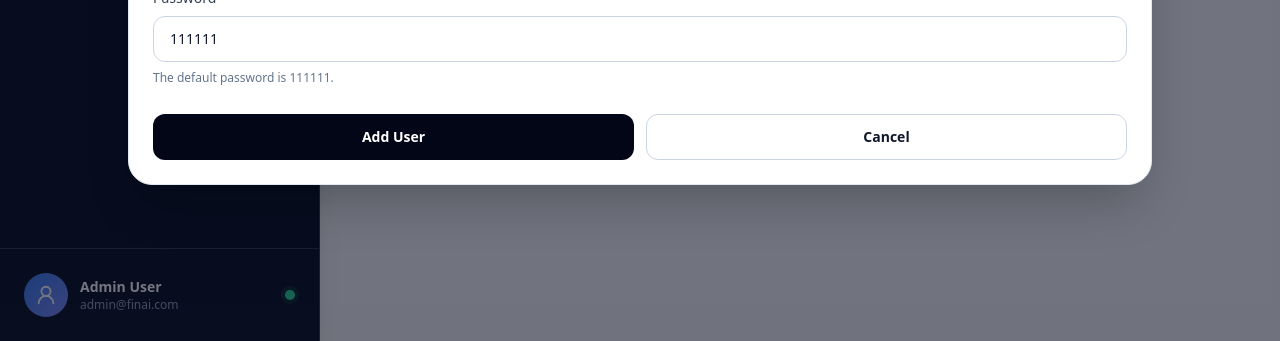
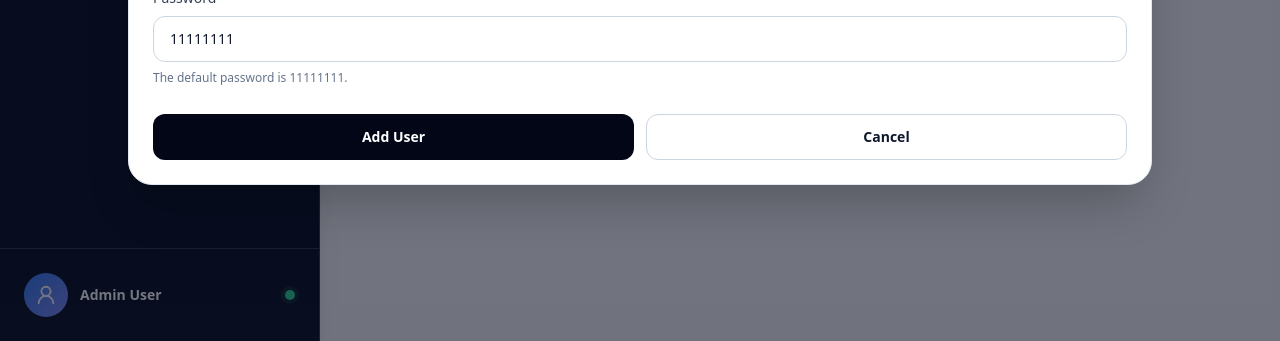
Before and after one commit to BWDreamer/AI-Financial-Literacy-Advisor-Web-Platform, a React (Vite) app in the folder frontend/: page /admin/users in a window 1280 px wide. Both pictures are taken after a click on the button "Invite User". Shown: the part 459-800 px from the top of the page. Built offline with nearby package versions, Linux system fonts and the light colour scheme; no server answers.

Commit message:
feat(admin): finalize admin session and user management

```diff
--- a/frontend/src/components/AdminPortalLayout.tsx
+++ b/frontend/src/components/AdminPortalLayout.tsx
@@ -1,12 +1,13 @@
 import { Bot } from "lucide-react";
 import { useNavigate } from "react-router-dom";
+import { avatarUrl } from "../api/auth";
 import { adminNavigation } from "../config/adminNavigation";
 import { useUser } from "../store/UserProvider";
 import AppLayout from "./AppLayout";
 
 export default function AdminPortalLayout() {
   const navigate = useNavigate();
-  const { clearUser } = useUser();
+  const { user, clearUser } = useUser();
 
   function signOut() {
     clearUser();
@@ -25,7 +26,11 @@ export default function AdminPortalLayout() {
         ),
       }}
       sections={adminNavigation}
-      profile={{ avatarUrl: null, name: "Admin User", email: "admin@finai.com" }}
+      profile={{
+        avatarUrl: avatarUrl(user?.avatar_url ?? null),
+        name: user?.username || "Admin User",
+        email: user?.email || "",
+      }}
       onAction={() => undefined}
       onProfileClick={() => undefined}
       onSignOut={signOut}
--- a/frontend/src/pages/Login.tsx
+++ b/frontend/src/pages/Login.tsx
@@ -20,8 +20,13 @@ function useLoginForm() {
     try {
       const result = await loginAccount(String(form.get("email")), String(form.get("password")));
       setToken(result.access_token);
-      await Promise.all([refreshUser(), refreshProfile()]);
-      navigate("/home");
+      const currentUser = await refreshUser();
+      if (currentUser.role === "admin") {
+        navigate("/admin", { replace: true });
+      } else {
+        await refreshProfile();
+        navigate("/home", { replace: true });
+      }
     } catch (caught) {
       setError(caught instanceof Error ? caught.message : "Unable to sign in. Please try again.");
     } finally {
@@ -33,7 +38,7 @@ function useLoginForm() {
 
 export default function Login() {
   const { user, error, loading, handleSubmit } = useLoginForm();
-  if (user) return <Navigate to="/home" replace />;
+  if (user) return <Navigate to={user.role === "admin" ? "/admin" : "/home"} replace />;
   return (
     <AuthLayout activeTab="login" title="Welcome back" subtitle="Sign in to continue to your financial dashboard.">
       <form className="space-y-5" onSubmit={handleSubmit}>
--- a/frontend/src/pages/admin/UserManagement.tsx
+++ b/frontend/src/pages/admin/UserManagement.tsx
@@ -18,7 +18,7 @@ type UserForm = {
   password: string;
 };
 
-const DEFAULT_PASSWORD = "111111";
+const DEFAULT_PASSWORD = "11111111";
 const emptyInviteForm = (): UserForm => ({ firstName: "", lastName: "", email: "", password: DEFAULT_PASSWORD });
 
 function errorMessage(caught: unknown) {
@@ -186,7 +186,7 @@ export default function UserManagement() {
       </tbody>
     </table></div></div>
 
-    {inviteOpen && <Modal title="Invite User" wide onClose={() => !submitting && setInviteOpen(false)}><form onSubmit={submitInvite}>{formError && <p role="alert" className="mb-5 rounded-xl bg-red-50 px-4 py-3 text-sm text-red-700">{formError}</p>}<UserFields form={inviteForm} setForm={setInviteForm} includePassword /><p className="mt-2 text-xs text-slate-500">The default password is 111111.</p><FormActions submitLabel="Add User" onCancel={() => setInviteOpen(false)} disabled={submitting} /></form></Modal>}
+    {inviteOpen && <Modal title="Invite User" wide onClose={() => !submitting && setInviteOpen(false)}><form onSubmit={submitInvite}>{formError && <p role="alert" className="mb-5 rounded-xl bg-red-50 px-4 py-3 text-sm text-red-700">{formError}</p>}<UserFields form={inviteForm} setForm={setInviteForm} includePassword /><p className="mt-2 text-xs text-slate-500">The default password is 11111111.</p><FormActions submitLabel="Add User" onCancel={() => setInviteOpen(false)} disabled={submitting} /></form></Modal>}
     {editingUser && <Modal title="Edit User" wide onClose={() => !submitting && setEditingUser(null)}><form onSubmit={submitEdit}>{formError && <p role="alert" className="mb-5 rounded-xl bg-red-50 px-4 py-3 text-sm text-red-700">{formError}</p>}<div className="mb-5 rounded-xl bg-slate-100 px-4 py-3"><span className="block text-xs font-semibold uppercase tracking-wide text-slate-500">User ID</span><span className="mt-1 block font-semibold text-slate-900">{editingUser.user_id}</span></div><UserFields form={editForm} setForm={setEditForm} includePassword={false} /><div className="mt-5 rounded-xl bg-slate-100 px-4 py-3"><span className="block text-xs font-semibold uppercase tracking-wide text-slate-500">Joined</span><span className="mt-1 block font-semibold text-slate-900">{displayDate(editingUser.created_at)}</span></div><FormActions submitLabel="Save Changes" onCancel={() => setEditingUser(null)} disabled={submitting} /></form></Modal>}
     {deletingUser && <Modal title="Delete User" onClose={() => !submitting && setDeletingUser(null)}>{formError && <p role="alert" className="mb-5 rounded-xl bg-red-50 px-4 py-3 text-sm text-red-700">{formError}</p>}<p className="text-sm leading-6 text-slate-600">Are you sure you want to delete <strong className="text-slate-900">{fullName(deletingUser)}</strong>? This action cannot be undone.</p><div className="mt-7 grid gap-3 sm:grid-cols-2"><button type="button" disabled={submitting} onClick={() => void confirmDelete()} className="rounded-xl bg-red-600 px-5 py-3 text-sm font-semibold text-white hover:bg-red-700 disabled:opacity-60">{submitting ? "Deleting..." : "Delete User"}</button><button type="button" disabled={submitting} onClick={() => setDeletingUser(null)} className="rounded-xl border border-slate-300 bg-white px-5 py-3 text-sm font-semibold hover:bg-slate-50 disabled:opacity-60">Cancel</button></div></Modal>}
   </section>;
--- a/frontend/src/routes/AppRoutes.tsx
+++ b/frontend/src/routes/AppRoutes.tsx
@@ -14,7 +14,8 @@ import { useUser } from "../store/UserProvider";
 function LandingRoute() {
   const { user, loading } = useUser();
   if (loading) return <main className="grid min-h-screen place-items-center text-slate-500">Loading...</main>;
-  return <Navigate to={user ? "/home" : "/login"} replace />;
+  if (!user) return <Navigate to="/login" replace />;
+  return <Navigate to={user.role === "admin" ? "/admin" : "/home"} replace />;
 }
 
 export default function AppRoutes() {
```
